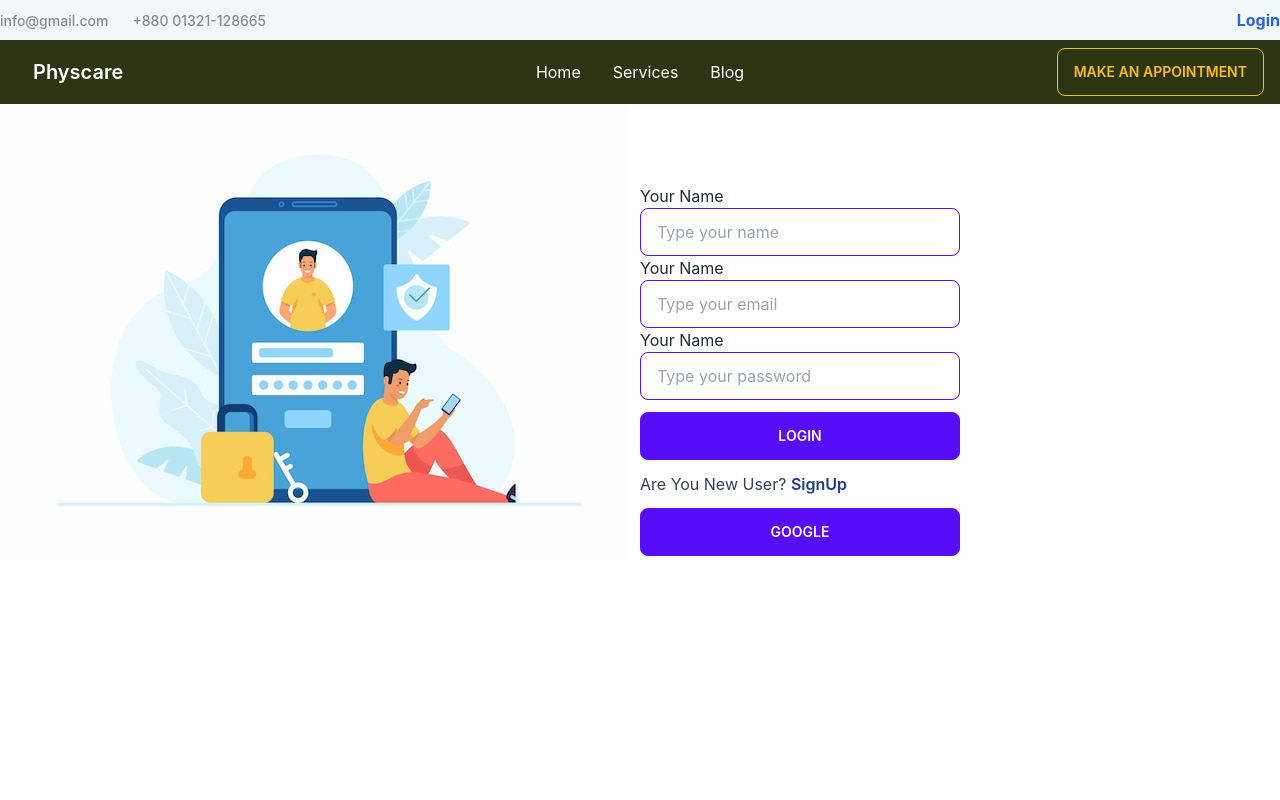
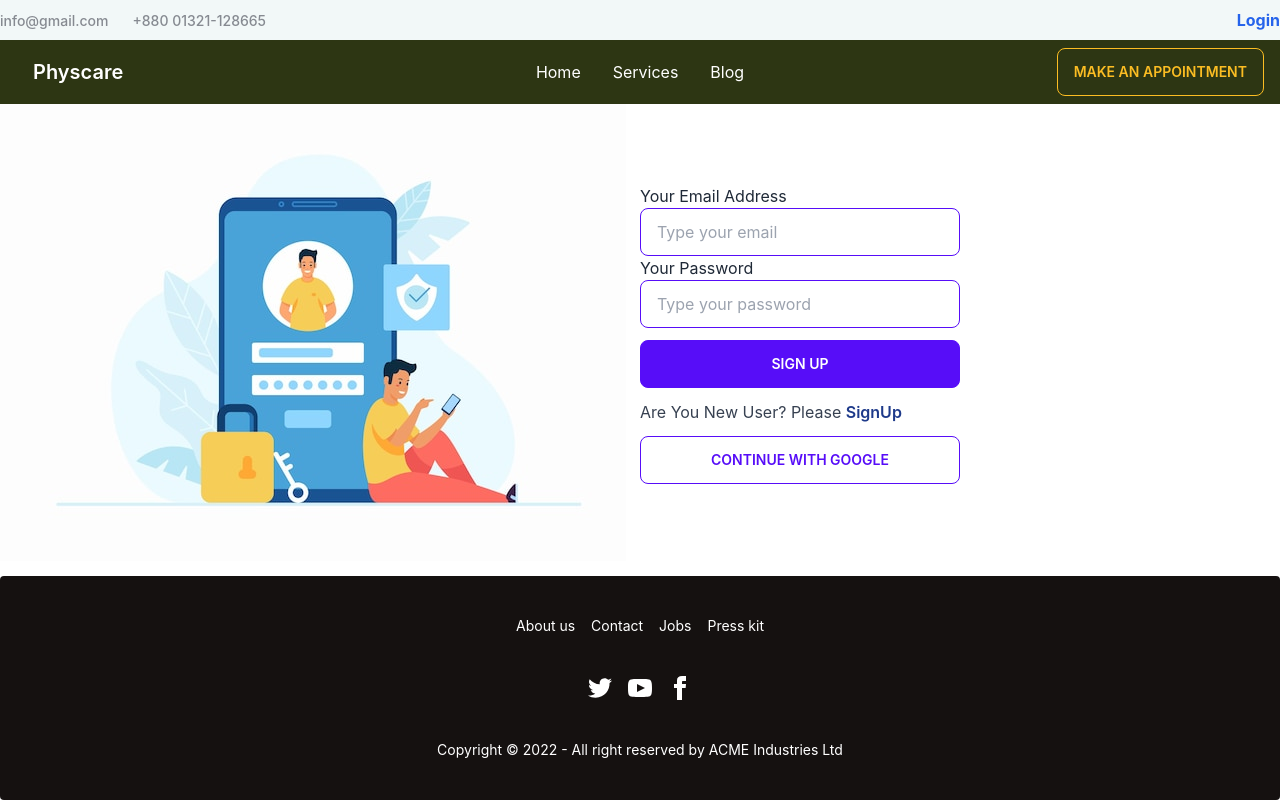
Before and after one commit to nishad0055/physio-service, a React (Create React App) app: page /login in a window 1280 px wide. Built offline with nearby package versions, Linux system fonts and the light colour scheme; no server answers.

Commit message:
sign method add

```diff
--- a/package.json
+++ b/package.json
@@ -3,6 +3,7 @@
   "version": "0.1.0",
   "private": true,
   "dependencies": {
+    "@firebase/auth": "^0.20.11",
     "@testing-library/jest-dom": "^5.16.5",
     "@testing-library/react": "^13.4.0",
     "@testing-library/user-event": "^13.5.0",
--- a/src/AuthProvider/AuthProvider.js
+++ /dev/null
@@ -1,24 +0,0 @@
-import React, { createContext } from 'react';
-import app from '../Firebase/firebase.config';
-import { getAuth } from 'firebase/auth'
-
-
- export const AuthContext = createContext()
- const auth = getAuth(app)
-
-const AuthProvider = ({children}) => {
-
-
-
-    const authInfo ={}
-
-    return (
-        <div>
-            <AuthContext.Provider value={authInfo}>
-                {children}
-            </AuthContext.Provider>
-        </div>
-    );
-};
-
-export default AuthProvider;
--- a/src/Layouts/Main.js
+++ b/src/Layouts/Main.js
@@ -1,5 +1,6 @@
 import React from 'react';
 import { Outlet } from 'react-router-dom';
+import Footer from '../Shared/Footer/Footer';
 import Navbar from '../Shared/Navbar/Navbar';
 
 const Main = () => {
@@ -7,6 +8,7 @@ const Main = () => {
         <div>
             <Navbar></Navbar>
             <Outlet></Outlet>
+            <Footer></Footer>
         </div>
     );
 };
--- a/src/Pages/Login/Login.js
+++ b/src/Pages/Login/Login.js
@@ -1,8 +1,41 @@
-import React from 'react';
+
+import { GoogleAuthProvider } from '@firebase/auth';
+import { useContext } from 'react';
 import { Link } from 'react-router-dom';
-import login from '../../assets/account/login.jpg'
+import login from '../../assets/account/login.jpg';
+import { AuthContext } from '../../contexts/AuthProvider/AuthProvider';
+
+
+
 
 const Login = () => {
+
+     const {createSignIn , googleSignIn} = useContext(AuthContext)
+     const provider = new GoogleAuthProvider()
+     const handleSubmit = (event) =>{
+        event.preventDefault();
+        const form = event.target
+        const email = form.email.value;
+        const password = form.password.value;
+        console.log( email, password)
+        createSignIn(email, password)
+        .then(result =>{
+            const user = result.user;
+            console.log(user)
+        })
+        .catch(e=>console.error(e))
+
+     }
+     const handleGoogle = () =>{
+
+        googleSignIn(provider)
+        .then(result=> {
+            const user = result.user;
+            console.log(user)
+        })
+        .catch(e=> console.error(e))
+     }
+
     return (
         <div className='container mx-auto' >
            <div className='md:grid grid-cols-2' >
@@ -10,18 +43,18 @@ const Login = () => {
                  <img className='' src= {login} alt="" />
              </div>
              <div className='md:my-20' >
-                 <form>
-                     <label htmlFor="">Your Name</label><br />
-                     <input type="text" name='name' placeholder="Type your name" className="input input-bordered input-primary w-full max-w-xs" /><br />
-                     <label htmlFor="">Your Name</label><br />
+                 <form onSubmit={handleSubmit} >
+
+                     <label htmlFor="">Your Email Address</label><br />
                      <input type="email" name='email' placeholder="Type your email" className="input input-bordered input-primary w-full max-w-xs" /><br />
-                     <label htmlFor="">Your Name</label><br />
+                     <label htmlFor="">Your Password</label><br />
                      <input type="password" name='password' placeholder="Type your password" className="input input-bordered input-primary w-full max-w-xs" /><br />
-                     <button className='btn btn-primary my-3 w-full max-w-xs' >Login</button>
-                     <p className='text-gray-700'>Are You New User? <Link className='text-blue-900 text-md font-semibold' to='/signup'>SignUp</Link> </p>
+                     <input type="submit" className='btn btn-primary w-full max-w-xs my-3' value="Sign Up" />
+
                  </form>
+                 <p className='text-gray-700'>Are You New User? Please <Link className='text-blue-900 text-md font-semibold' to='/signup'>SignUp</Link> </p>
                  <div>
-                     <button className='btn btn-primary my-3 w-full max-w-xs' >Google</button>
+                 <button onClick={handleGoogle}  className="btn btn-outline btn-primary w-full max-w-xs my-3">Continue with Google</button>
                  </div>
 
              </div>
--- a/src/Pages/Signup/Signup.js
+++ b/src/Pages/Signup/Signup.js
@@ -0,0 +1,66 @@
+import { GoogleAuthProvider } from '@firebase/auth';
+import { useContext } from 'react';
+import { Link } from 'react-router-dom';
+import signup from '../../assets/account/signup.png'
+import { AuthContext } from '../../contexts/AuthProvider/AuthProvider';
+
+
+const Signup = () => {
+
+     const {createUser, googleSignIn} = useContext(AuthContext)
+     const provider = new GoogleAuthProvider();
+
+    const handleSignUp = (event) =>{
+        event.preventDefault();
+        const form = event.target;
+        const email = form.email.value;
+        const password = form.password.value;
+        console.log( email, password)
+
+       createUser(email, password)
+       .then(result =>{
+        const user = result.user;
+        console.log(user)
+       })
+       .catch(error=> console.error(error))
+
+
+     }
+     const handleGoogle = () =>{
+
+        googleSignIn(provider)
+        .then(result=> {
+            const user = result.user;
+            console.log(user)
+        })
+        .catch(e=> console.error(e))
+
+     }
+
+    return (
+        <div className='container mx-auto my-10' >
+           <div className='md:grid grid-cols-2' >
+             <div>
+                 <img className='' src= {signup} alt="" />
+             </div>
+             <div className='md:my-5' >
+                 <form onSubmit={handleSignUp} >
+
+                     <label htmlFor="" className='text-lg font-bold my-3'>Your Email Address</label><br />
+                     <input type="email" name='email' placeholder="Type your email" className="input input-bordered input-primary w-full max-w-xs" /><br />
+                     <label htmlFor="" className='text-lg font-bold my-3'>Your Password</label><br />
+                     <input type="password" name='password' placeholder="Type your password" className="input input-bordered input-primary w-full max-w-xs" /><br />
+                     <input type="submit" className='btn btn-primary w-full max-w-xs my-3' value="Sign Up" />
+                 </form>
+                 <p className='text-gray-700'>Already Have an Account? <Link className='text-blue-900 text-md font-semibold' to='/login'>Login</Link> </p>
+                 <div>
+                 <button onClick={handleGoogle} className="btn btn-outline btn-primary w-full max-w-xs my-3">Continue with Google</button>
+                 </div>
+
+             </div>
+           </div>
+        </div>
+    );
+};
+
+export default Signup;
--- a/src/Routes/Routes.js
+++ b/src/Routes/Routes.js
@@ -4,6 +4,7 @@ import AllServices from "../Pages/AllServices/AllServices";
 import Home from "../Pages/Home/Home";
 import Login from "../Pages/Login/Login";
 import ServiceAdd from "../Pages/ServiceAdd/ServiceAdd";
+import Signup from "../Pages/Signup/Signup";
 
 export const router = createBrowserRouter([
     {
@@ -20,6 +21,9 @@ export const router = createBrowserRouter([
             },
             {
                 path: '/login', element: <Login></Login>
+            },
+            {
+                path: '/signup', element: <Signup></Signup>
             }
         ])
     }
--- /dev/null
+++ b/src/Shared/Footer/Footer.js
@@ -0,0 +1,28 @@
+import React from 'react';
+
+const Footer = () => {
+    return (
+        <div>
+            <footer className="footer footer-center p-10 bg-[#151110] text-base-content rounded">
+  <div className="grid grid-flow-col gap-4 text-white">
+    <a className="link link-hover">About us</a>
+    <a className="link link-hover">Contact</a>
+    <a className="link link-hover">Jobs</a>
+    <a className="link link-hover">Press kit</a>
+  </div>
+  <div>
+    <div className="grid grid-flow-col gap-4 text-white">
+      <a><svg xmlns="http://www.w3.org/2000/svg" width="24" height="24" viewBox="0 0 24 24" className="fill-current"><path d="M24 4.557c-.883.392-1.832.656-2.828.775 1.017-.609 1.798-1.574 2.165-2.724-.951.564-2.005.974-3.127 1.195-.897-.957-2.178-1.555-3.594-1.555-3.179 0-5.515 2.966-4.797 6.045-4.091-.205-7.719-2.165-10.148-5.144-1.29 2.213-.669 5.108 1.523 6.574-.806-.026-1.566-.247-2.229-.616-.054 2.281 1.581 4.415 3.949 4.89-.693.188-1.452.232-2.224.084.626 1.956 2.444 3.379 4.6 3.419-2.07 1.623-4.678 2.348-7.29 2.04 2.179 1.397 4.768 2.212 7.548 2.212 9.142 0 14.307-7.721 13.995-14.646.962-.695 1.797-1.562 2.457-2.549z"></path></svg></a>
+      <a><svg xmlns="http://www.w3.org/2000/svg" width="24" height="24" viewBox="0 0 24 24" className="fill-current"><path d="M19.615 3.184c-3.604-.246-11.631-.245-15.23 0-3.897.266-4.356 2.62-4.385 8.816.029 6.185.484 8.549 4.385 8.816 3.6.245 11.626.246 15.23 0 3.897-.266 4.356-2.62 4.385-8.816-.029-6.185-.484-8.549-4.385-8.816zm-10.615 12.816v-8l8 3.993-8 4.007z"></path></svg></a>
+      <a><svg xmlns="http://www.w3.org/2000/svg" width="24" height="24" viewBox="0 0 24 24" className="fill-current"><path d="M9 8h-3v4h3v12h5v-12h3.642l.358-4h-4v-1.667c0-.955.192-1.333 1.115-1.333h2.885v-5h-3.808c-3.596 0-5.192 1.583-5.192 4.615v3.385z"></path></svg></a>
+    </div>
+  </div>
+  <div>
+    <p className='text-white' >Copyright © 2022 - All right reserved by ACME Industries Ltd</p>
+  </div>
+</footer>
+        </div>
+    );
+};
+
+export default Footer;
--- a/src/Shared/Navbar/Navbar.js
+++ b/src/Shared/Navbar/Navbar.js
@@ -1,8 +1,23 @@
-import React from 'react';
-import {AiOutlineMail} from 'react-icons/ai'
+import React, { useContext } from 'react';
+
 import { Link } from 'react-router-dom';
+import { AuthContext } from '../../contexts/AuthProvider/AuthProvider';
+
 
 const Navbar = () => {
+
+     const {user, logOut} = useContext(AuthContext)
+
+     const handleLogOut = () =>{
+
+     logOut()
+    .then(()=>{
+
+    })
+    .catch(e=> console.error(e))
+
+     }
+
     return (
         <div>
 
@@ -15,7 +30,16 @@ const Navbar = () => {
 
                     <div className="flex items-center">
 
-                         <Link to='/login' className="text-md font-bold text-blue-600  hover:underline">Login</Link>
+
+                        {
+                          user?.uid ?
+                          <>
+                            <button onClick={handleLogOut} >SignOut</button>
+                          </>:
+                          <Link to='/login' className="text-md font-bold text-blue-600  hover:underline">Login</Link>
+                        }
+
+
                     </div>
                 </div>
             </nav>
--- /dev/null
+++ b/src/contexts/AuthProvider/AuthProvider.js
@@ -0,0 +1,49 @@
+import React, { createContext, useEffect, useState } from 'react';
+import { createUserWithEmailAndPassword, getAuth, onAuthStateChanged, signInWithEmailAndPassword, signInWithPopup, signOut } from 'firebase/auth'
+import app from '../../firebase/firebase.config';
+
+export const AuthContext = createContext();
+const auth = getAuth(app)
+const AuthProvider = ({children}) => {
+    const [user, setUser] = useState(null)
+    const [loading, setLoading] = useState(true)
+
+
+    const createSignIn  = (email, password) =>{
+        setLoading(true)
+        return signInWithEmailAndPassword(auth, email, password)
+    }
+
+    const createUser = (email, password) =>{
+        setLoading(true)
+        return createUserWithEmailAndPassword(auth, email, password)
+    }
+
+    const googleSignIn = (provider) =>{
+        setLoading(true)
+        return signInWithPopup(auth, provider)
+    }
+
+    const logOut = () =>{
+        setLoading(true)
+        return signOut(auth)
+    }
+
+    useEffect(()=>{
+       const unsubscribe = onAuthStateChanged( auth, currentUser =>{
+        setUser(currentUser)
+        setLoading(false)
+       })
+       return unsubscribe();
+
+    },[])
+
+  const authInfo = {user, loading, createUser, createSignIn , googleSignIn , logOut}
+    return (
+       <AuthContext.Provider value={authInfo}>
+           {children}
+       </AuthContext.Provider>
+    );
+};
+
+export default AuthProvider;
```
Also changed, not shown: src/Firebase/firebase.config.js (+8 -8 lines), src/index.js (+6 -1 lines), 1 other file (tests, documents, lock files or other folders).
